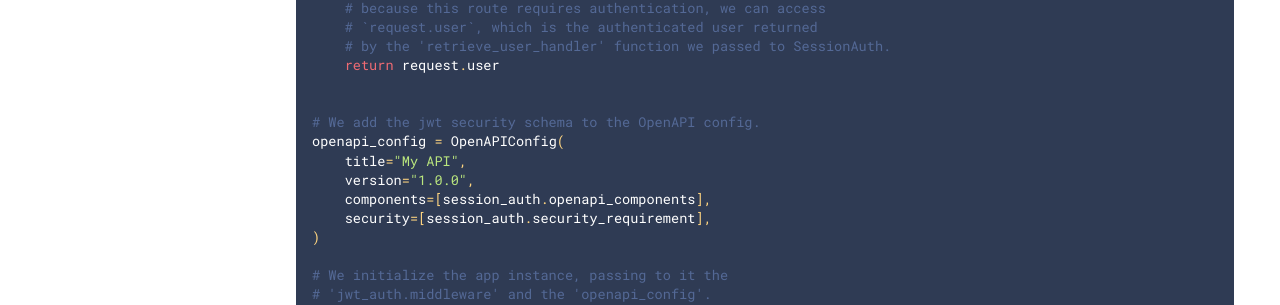
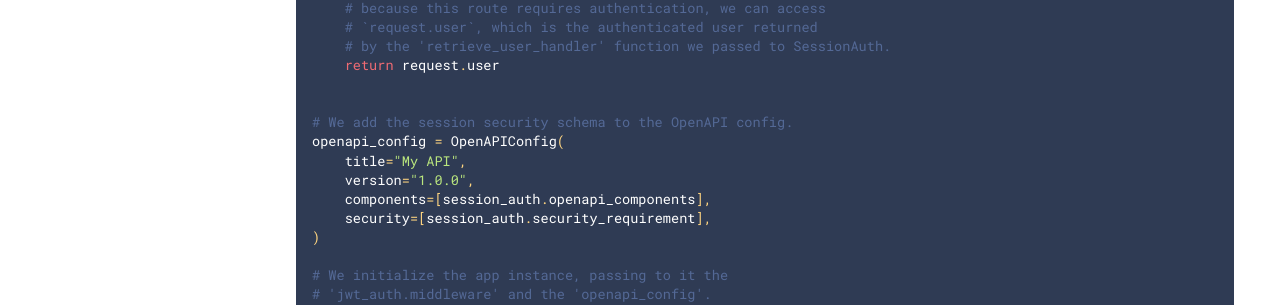
Before and after one commit to litestar-org/starlite-sessions, an MkDocs documentation site: the page built from docs/index.md, in a window 1280 px wide and 900 px high, scrolled down 3227 px. Shown: the part 191-496 px from the top of the window. Built offline with MkDocs 1.6.1 and Material for MkDocs 9.7.7, drawn with Linux system fonts in a browser that asks for light colours; comment, search, counter and statistics services are not loaded.

Commit message:
updated docs

```diff
--- a/docs/index.md
+++ b/docs/index.md
@@ -145,7 +145,7 @@ def get_user(request: Request[User, dict[Literal["user_id"], str]]) -> Any:
     return request.user
 
 
-# We add the jwt security schema to the OpenAPI config.
+# We add the session security schema to the OpenAPI config.
 openapi_config = OpenAPIConfig(
     title="My API",
     version="1.0.0",
```
Also changed, not shown: README.md (+1 -1 lines).
